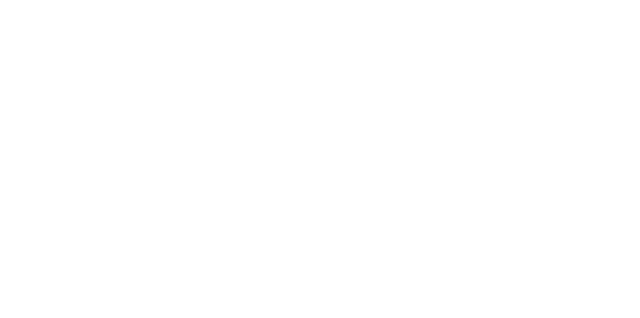
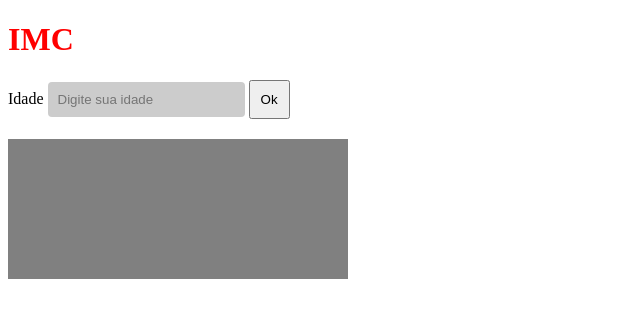
Before and after one commit to Julia-m0112/site-imc, a plain HTML site: page index.html in a window 1280 px wide. Shown: the whole page, without its empty margins (0-640 px from the left). Drawn offline with Linux system fonts and the light colour scheme.

Commit message:
Estamos indo

```diff
--- /dev/null
+++ b/estilo.css
@@ -0,0 +1,28 @@
+
+
+h1 {
+    color: red;
+}
+
+#inputIdade {
+    background-color: rgb(204, 204, 204);
+    outline: none;
+    border: none;
+    padding: 10px;
+    border-radius: 4px;
+
+}
+
+button {
+    padding: 10px;
+
+
+}
+
+#resultado {
+    margin-top: 20px;
+    width: 300px;
+    height: 100px;
+    padding: 20px;
+    background-color: gray;
+}
--- a/index.html
+++ b/index.html
@@ -1,11 +1,26 @@
 <!DOCTYPE html>
-<html lang="en">
+<html lang="pt-br">
 <head>
     <meta charset="UTF-8">
     <meta name="viewport" content="width=device-width, initial-scale=1.0">
-    <title>Document</title>
+
+    <link rel="stylesheet" href="./estilo.css">
+
+    <title>Calculadora IMC</title>
+
 </head>
 <body>
+    <h1>IMC</h1>
 
+    <form action="">
+        <label for="">Idade</label>
+        <input id="inputIdade" type="text" placeholder="Digite sua idade">
+        <button id="btnOk">Ok</button>
+    </form>
+
+    <div id="resultado"></div>
+
+
+    <script src="./script.js"></script>
 </body>
 </html>
--- /dev/null
+++ b/script.js
@@ -0,0 +1,18 @@
+
+let inputIdade = document.querySelector("#inputIdade")
+let btnOk = document.querySelector("#btnOk")
+let divResultado = document.querySelector("#resultado")
+
+btnOk.addEventListener("click", mensagem)
+
+
+function mensagem(evento) {
+    let idade = inputIdade.value
+
+
+    console.log("ola")
+    idade = idade * 365
+    divResultado.innerText = "Você tem aproximadamente " + idade + " dias de vida"
+    evento.preventDefault()
+
+}
```
